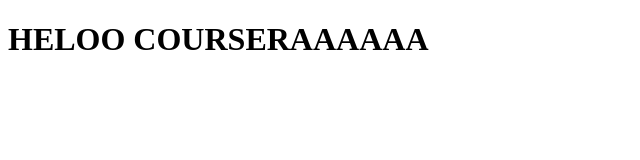
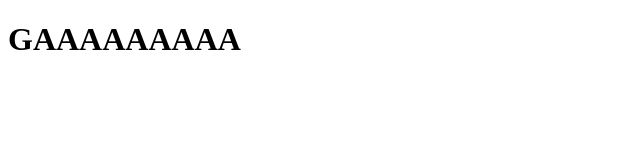
Before and after one commit to SebaasPacheco/Test, a plain HTML site: page site/index.html in a window 1280 px wide. Shown: the whole page, without its empty margins (0-640 px from the left). Drawn offline with Linux system fonts and the light colour scheme.

Commit message:
solution

```diff
--- a/site/index.html
+++ b/site/index.html
@@ -4,6 +4,6 @@
 	<title>Hello Coursera!</title>
 </head>
 <body>
-<h1>HELOO COURSERAAAAAA</h1>
+<h1>GAAAAAAAAA</h1>
 </body>
 </html>
```
Also changed, not shown: module2-solution/index.html (added).
